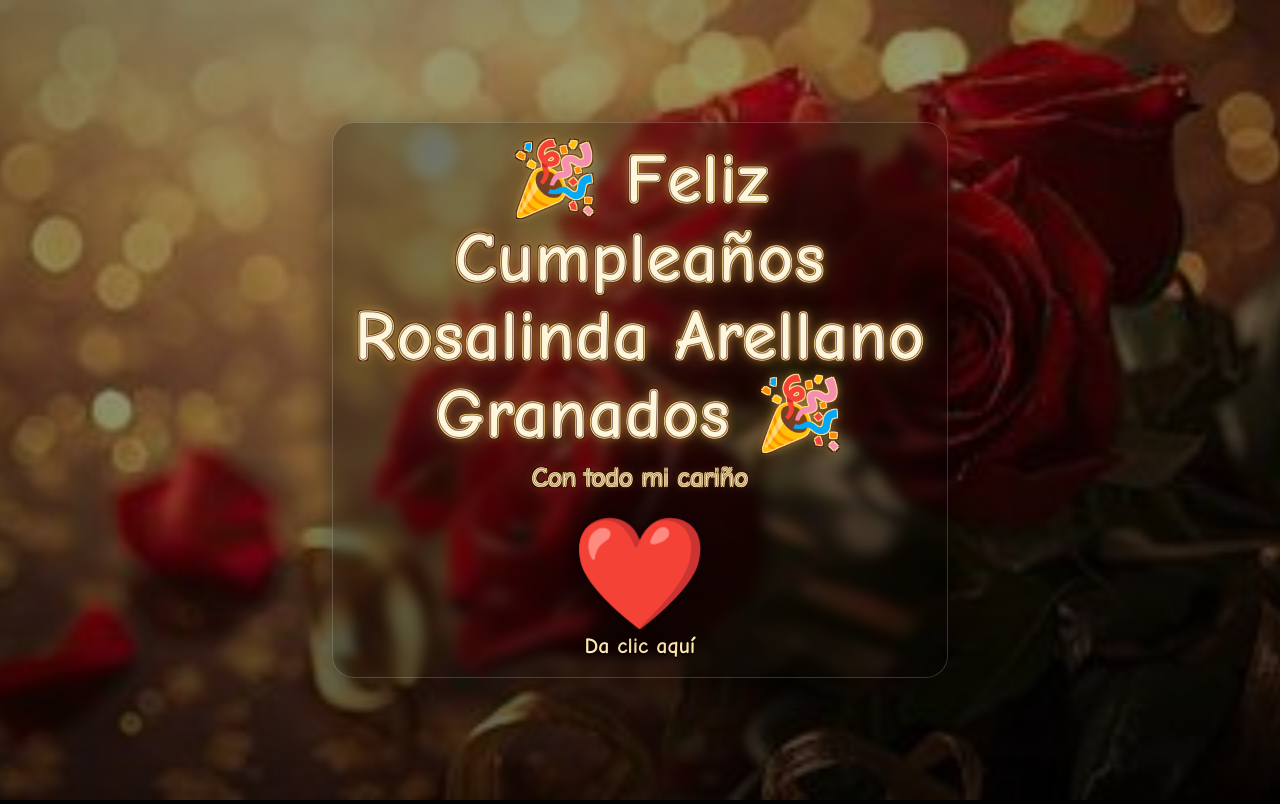
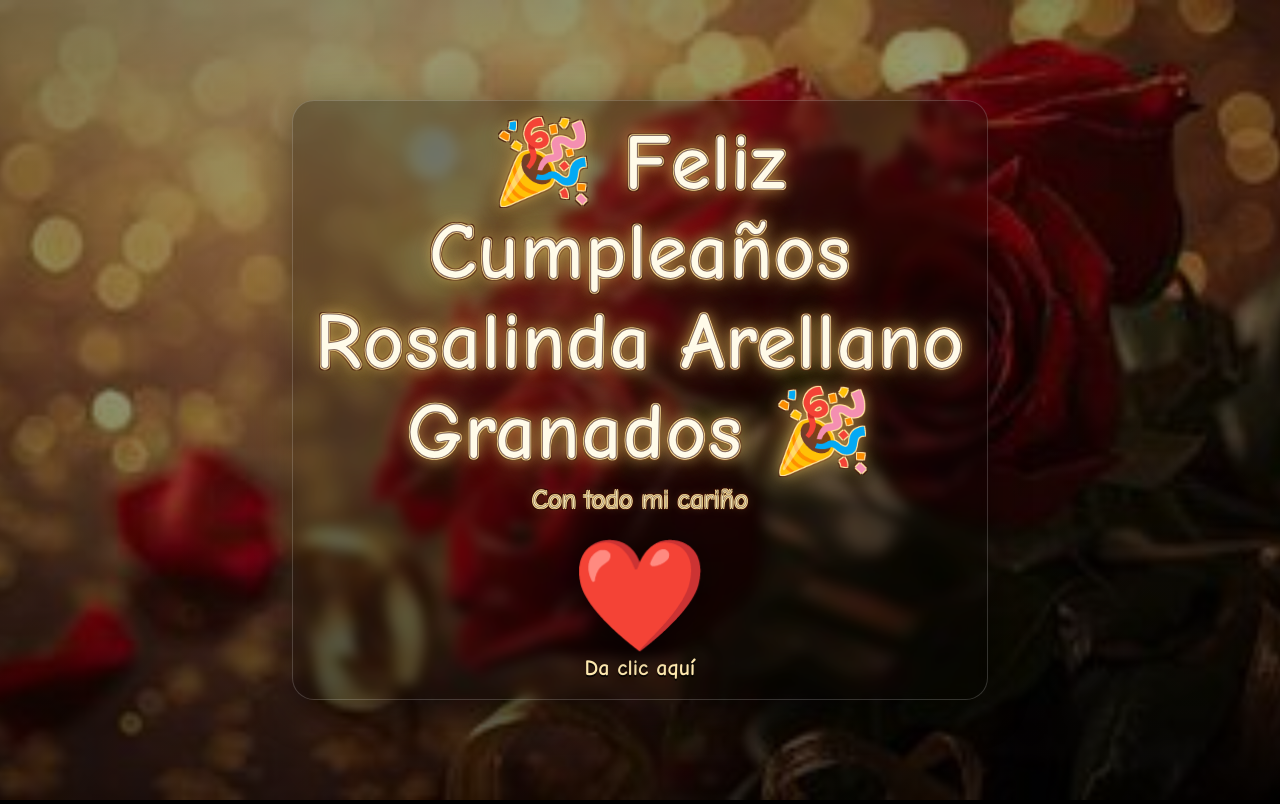
Before and after one commit to Marcos-Elias96/Felicidades_Rochi, a plain HTML site: page index.html in a window 1280 px wide. Drawn offline with Linux system fonts and the light colour scheme.

Commit message:
Ajuste: texto Feliz Cumpleaños más grande y tarjeta final más arriba

```diff
--- a/index.html
+++ b/index.html
@@ -34,11 +34,10 @@
   /* ===== HERO con imagen de fondo ===== */
   .hero{
     position:fixed; inset:0; z-index:1;
-    background-image:url('ROUCHPORT.jpeg?v=rosas');        /* <-- tu imagen */
+    background-image:url('ROUCHPORT.jpeg');
     background-size:cover; background-position:center;
     display:flex; align-items:center; justify-content:center;
   }
-  /* overlay para que el texto SIEMPRE resalte */
   .hero::after{
     content:""; position:absolute; inset:0;
     background:
@@ -47,44 +46,39 @@
     pointer-events:none;
   }
 
-  /* Caja centrada con efecto “glass” detrás del texto */
+  /* Caja centrada */
   .title-box{
     position:relative; z-index:2;
     display:flex; flex-direction:column; align-items:center; justify-content:center;
     gap:6px; padding:18px 22px; border-radius:22px;
-    background: rgba(0,0,0,.28); /* cristal oscuro para no tapar la foto pero dar contraste */
+    background: rgba(0,0,0,.28);
     border:1px solid rgba(255,255,255,.18);
     backdrop-filter: blur(6px);
     box-shadow:0 10px 40px rgba(0,0,0,.45);
     max-width:min(92vw, 820px);
   }
 
-  /* ===== AJUSTE: Título con contorno dorado + sombra oscura ===== */
+  /* ===== Título ajustado ===== */
   .title{
     text-align:center; margin:0;
-    font-size:clamp(36px, 7vw, 70px); line-height:1.12;
+    font-size:clamp(42px, 8vw, 80px); /* aumentado */
+    line-height:1.12;
     letter-spacing:1px;
-
-    /* Relleno claro que contrasta */
-    color:#fff7dc;
-
-    /* Glow dorado + anillo dorado fino + contorno oscuro externo */
+    color:#fffbe9; /* más claro */
     text-shadow:
-      0 0 1px #fff7dc,
-      0 0 10px rgba(255,215,110,.55),
-      0 0 26px rgba(255,200,90,.45),
+      0 0 2px #fffbe9,
+      0 0 14px rgba(255,215,110,.65),
+      0 0 30px rgba(255,200,90,.55),
       -1px -1px 0 #ffe29a,  1px -1px 0 #ffe29a,
       -1px  1px 0 #ffe29a,  1px  1px 0 #ffe29a,
       -2px -2px 0 #2a0000,  2px -2px 0 #2a0000,
       -2px  2px 0 #2a0000,  2px  2px 0 #2a0000,
-      0 6px 22px rgba(0,0,0,.45);
-
-    /* Trazo sutil adicional */
-    -webkit-text-stroke: 1px rgba(42,0,0,.55);
+      0 6px 26px rgba(0,0,0,.55);
+    -webkit-text-stroke: 1.2px rgba(42,0,0,.55);
   }
   .title .line{ display:block; }
 
-  /* ===== AJUSTE: Subtítulo con el mismo tratamiento ===== */
+  /* Subtítulo */
   .subtitle{
     margin:2px 0 2px; text-align:center;
     font-size:clamp(18px, 3.6vw, 26px);
@@ -136,8 +130,14 @@
   .btn{background:var(--glass); border:1px solid var(--glass-border); color:#fff; padding:8px 12px; border-radius:12px; font-size:15px; cursor:pointer; user-select:none; box-shadow:0 6px 20px rgba(0,0,0,.35); backdrop-filter: blur(6px); transition:transform .1s ease, background .2s ease;}
   .btn:active{transform:scale(.97)} .btn-danger{background:rgba(255,0,0,.18); border-color:rgba(255,0,0,.45)}
 
-  /* Tarjeta final grande y abajo */
-  .dedication{position:absolute; inset:0; display:none; place-items:end center; padding:24px 16px 28px; background:linear-gradient(180deg, rgba(0,0,0,.0), rgba(0,0,0,.55) 55%, rgba(0,0,0,.8)); color:#fff; text-align:center; z-index:2;}
+  /* Tarjeta final más arriba */
+  .dedication{
+    position:absolute; inset:0; display:none;
+    place-items:end center;
+    padding:24px 16px 18px; /* antes 28px */
+    background:linear-gradient(180deg, rgba(0,0,0,.0), rgba(0,0,0,.55) 55%, rgba(0,0,0,.8));
+    color:#fff; text-align:center; z-index:2;
+  }
   .dedic-card{width:min(92%, 760px); margin:0 auto; padding:22px 18px; border-radius:18px; backdrop-filter: blur(10px); background: rgba(255,255,255,.10); border:1px solid rgba(255,255,255,.20); box-shadow:0 14px 60px rgba(255,0,200,.25);}
   .dedic-title{font-size:clamp(22px, 5.6vw, 38px); margin:0 0 10px; background:linear-gradient(90deg,#ff7ad6,#ffd166,#7afcff,#b693ff); -webkit-background-clip:text; color:transparent; -webkit-text-stroke:1px rgba(255,255,255,.65); text-shadow:0 0 16px rgba(255,255,255,.35);}
   .dedic-text{font-size:clamp(16px, 4.2vw, 22px); line-height:1.45; margin:0 0 10px; color:#f7f7f7}
@@ -185,20 +185,20 @@
 </div>
 
 <script>
-/* Pétalos dorado/rojo */
+/* Pétalos */
 const canvas=document.createElement('canvas');canvas.id='confetti';document.body.prepend(canvas);
 const ctx=canvas.getContext('2d');function sizeCanvas(){canvas.width=innerWidth;canvas.height=innerHeight}sizeCanvas();addEventListener('resize',sizeCanvas);
 class Petal{constructor(){this.reset(true)}reset(f=false){this.x=Math.random()*canvas.width;this.y=f?Math.random()*canvas.height:-20;this.size=10+Math.random()*14;this.speed=.4+Math.random()*1;this.swing=(Math.random()*.6)+.2;this.phase=Math.random()*Math.PI*2;this.rot=Math.random()*Math.PI*2;this.rotSpeed=(Math.random()*.02)-.01;this.isGold=Math.random()<.55;this.c1=this.isGold?"#FFD05C":"#FF6B6B";this.c2=this.isGold?"#E2AF24":"#B91C1C"}draw(){this.y+=this.speed;this.x+=Math.sin(this.phase+=.01)*this.swing;this.rot+=this.rotSpeed;if(this.y-this.size>canvas.height)this.reset();ctx.save();ctx.translate(this.x,this.y);ctx.rotate(this.rot);const g=ctx.createLinearGradient(-this.size,-this.size,this.size,this.size);g.addColorStop(0,this.c1);g.addColorStop(1,this.c2);ctx.fillStyle=g;ctx.beginPath();ctx.ellipse(0,0,this.size*.55,this.size,0,0,Math.PI*2);ctx.fill();ctx.globalAlpha=.35;ctx.fillStyle="#fff";ctx.beginPath();ctx.ellipse(-this.size*.15,-this.size*.15,this.size*.12,this.size*.28,0,0,Math.PI*2);ctx.fill();ctx.globalAlpha=1;ctx.restore()}}
 const petals=Array.from({length:120},()=>new Petal());(function loop(){ctx.clearRect(0,0,canvas.width,canvas.height);petals.forEach(p=>p.draw());requestAnimationFrame(loop)})();
 
-/* Carrusel + tarjeta al final */
+/* Carrusel */
 const images=["1FOTO.jpeg","2FOTO.jpeg","3FOTO.jpeg","4FOTO.jpeg","5FOTO.jpeg","6FOTO.jpeg","7.FOTO.jpeg","8FOTO.jpg","9FOTO.jpg","10FOTO.jpg","11FOTO.jpeg","12FOTO.jpeg","13FOTO.jpeg","14FOTO.jpeg","15FOTO.jpeg","16FOTO.jpeg","17FOTO.jpeg","18FOTO.jpeg","19FOTO.jpeg","20FOTO.jpeg"];
 let index=0,timer=null;const imgEl=document.getElementById("carouselImage");const dedication=document.getElementById("dedication");
 function showImage(i){dedication.style.display="none";imgEl.style.display="block";imgEl.src=images[i]}
 function showDedication(){dedication.style.display="grid"}
 function nextImage(){if(index<images.length-1){index++;showImage(index);if(index===images.length-1){showDedication();clearInterval(timer);timer=null}}else{showDedication();clearInterval(timer);timer=null}}
 
-/* Música 38s → 1:45 */
+/* Música */
 const audio=document.getElementById('bgAudio');const musicBtn=document.getElementById('musicBtn');let isPlaying=false;const START_AT=38,END_AT=105;
 audio.addEventListener('timeupdate',()=>{if(audio.currentTime>=END_AT){audio.pause();audio.currentTime=END_AT;musicBtn.textContent="▶ Música";isPlaying=false}});
 function toggleMusic(){if(isPlaying){audio.pause();musicBtn.textContent="▶ Música";isPlaying=false}else{if(audio.currentTime<START_AT||audio.currentTime>END_AT)audio.currentTime=START_AT;audio.play().then(()=>{musicBtn.textContent="⏸ Música";isPlaying=true}).catch(()=>{})}}
```
